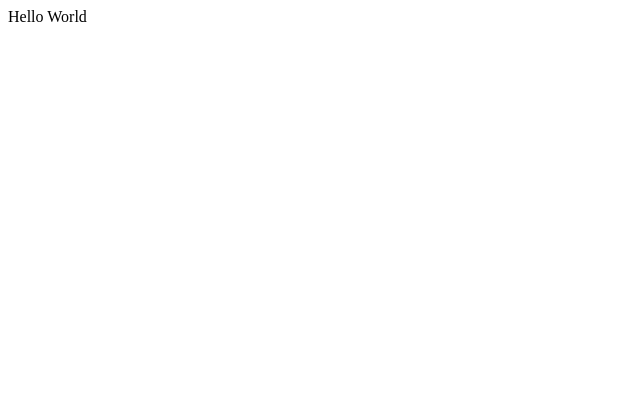
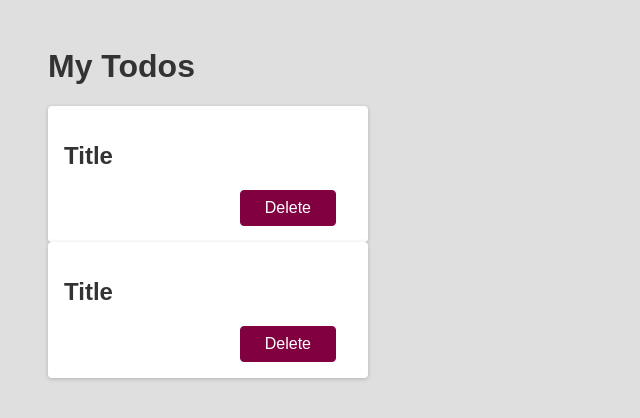
Before and after one commit to startswithzed/i-react-now, a React (Vite) app: page / in a window 1280 px wide. Shown: the top 418 px of the page, without its empty margins (0-640 px from the left). Built offline with nearby package versions, Linux system fonts and the light colour scheme.

Commit message:
feat: create todo component

```diff
--- a/index.html
+++ b/index.html
@@ -4,17 +4,10 @@
     <meta charset="UTF-8" />
     <link rel="icon" type="image/svg+xml" href="/favicon.svg" />
     <meta name="viewport" content="width=device-width, initial-scale=1.0" />
-    <title>React + TypeScript + Replit</title>
+    <title>I React Now</title>
   </head>
   <body>
     <div id="root"></div>
     <script type="module" src="/src/index.jsx"></script>
-
-    <!--
-    This script places a badge on your repl's full-browser view back to your repl's cover
-    page. Try various colors for the theme: dark, light, red, orange, yellow, lime, green,
-    teal, blue, blurple, magenta, pink!
-    -->
-    <script src="https://replit.com/public/js/replit-badge.js" theme="blue" defer></script>
   </body>
 </html>
--- a/package.json
+++ b/package.json
@@ -12,13 +12,14 @@
   "author": "",
   "license": "ISC",
   "dependencies": {
+    "prettier": "^2.7.1"
   },
   "devDependencies": {
     "@types/react": "^18.0.15",
     "@types/react-dom": "^18.0.6",
     "@vitejs/plugin-react": "^2.0.0",
     "react": "^18.2.0",
-		"react-dom": "^18.2.0",
+    "react-dom": "^18.2.0",
     "typescript": "^4.7.4",
     "typescript-language-server": "^0.11.2",
     "vite": "^3.1.4"
--- a/src/App.jsx
+++ b/src/App.jsx
@@ -1,6 +1,13 @@
+import './index.css'
+import Todo from './components/Todo'
+
 function App() {
   return (
-    <div> Hello World</div>
+    <div>
+      <h1>My Todos</h1>
+      <Todo />
+      <Todo />
+    </div>
   )
 }
 
--- /dev/null
+++ b/src/components/Todo.jsx
@@ -0,0 +1,14 @@
+import '../index.css'
+
+function Todo() {
+  return (
+    <div className='card'>
+      <h2>Title</h2>
+      <div className='actions'>
+        <button className='btn'>Delete</button>
+      </div>
+    </div>
+  )
+}
+
+export default Todo
--- /dev/null
+++ b/src/index.css
@@ -0,0 +1,73 @@
+* {
+  box-sizing: border-box;
+}
+
+body {
+  font-family: sans-serif;
+  margin: 3rem;
+  background-color: #dfdfdf;
+}
+
+h1, h2 {
+  color: #333333;
+}
+
+.btn {
+  font: inherit;
+  padding: 0.5rem 1.5rem;
+  cursor: pointer;
+  border-radius: 4px;
+  background-color: #800040;
+  color: white;
+  border: 1px solid #800040;
+  margin: 0 1rem;
+}
+
+.btn:hover {
+  background-color: #9c1458;
+  border-color: #9c1458;
+}
+
+.btn--alt {
+  background-color: transparent;
+  color: #800040;
+}
+
+.btn--alt:hover {
+  background-color: #f8dae9;
+}
+
+.card {
+  background-color: white;
+  border-radius: 4px;
+  box-shadow: 0 1px 4px rgba(0, 0, 0, 0.2);
+  padding: 1rem;
+  width: 20rem;
+}
+
+.actions {
+  text-align: right;
+}
+
+.modal {
+  box-shadow: 0 1px 4px rgba(0, 0, 0, 0.2);
+  border-radius: 6px;
+  background-color: white;
+  padding: 1rem;
+  text-align: center;
+  width: 30rem;
+  z-index: 10;
+  position: fixed;
+  top: 20vh;
+  left: calc(50% - 15rem);
+}
+
+.backdrop {
+  position: fixed;
+  z-index: 1;
+  background-color: rgba(0, 0, 0, 0.75);
+  width: 100%;
+  height: 100vh;
+  top: 0;
+  left: 0;
+}
```
Also changed, not shown: src/App.css (deleted), 1 other file (tests, documents, lock files or other folders).
